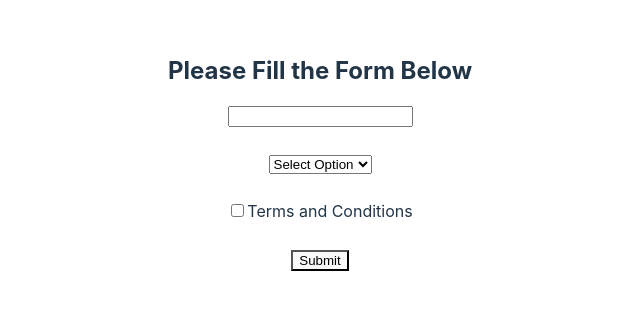
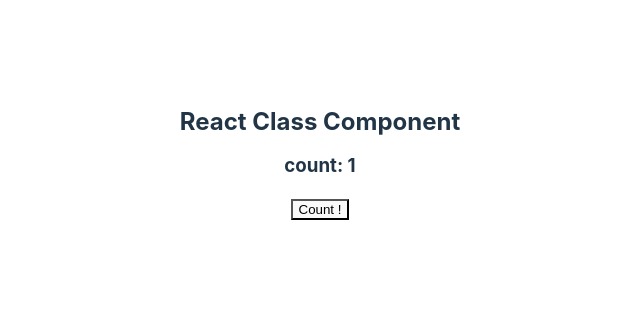
Before and after one commit to numan-iftikhar/react-course-anil, a React (Vite) app: page / in a window 1280 px wide. Shown: the part 245-554 px from the top of the page, without its empty margins (320-960 px from the left). Built offline with nearby package versions, Linux system fonts and the light colour scheme.

Commit message:
Practice state in class component

```diff
--- a/src/App.jsx
+++ b/src/App.jsx
@@ -1,35 +1,28 @@
 import { useState } from "react";
+import React from "react";
 import reactLogo from "./assets/react.svg";
 import "./App.css";
 
-function App() {
-  const [name, setName] = useState("");
-  const [option, setOption] = useState("");
-  const [checked, setChecked] = useState(false);
+class App extends React.Component {
+  constructor() {
+    super();
 
-  console.log([name, option, checked]);
+    this.state = {
+      count: 1,
+    };
+  }
 
-  return (
-    <div className="App">
-      <h2>Please Fill the Form Below</h2>
-      <input type="text" onChange={(e) => setName(e.target.value)} />
-      <br />
-      <br />
-      <select onChange={(e) => setOption(e.target.value)}>
-        <option value="">Select Option</option>
-        <option value="">hello</option>
-        <option value="">mellow</option>
-        <option value="">fellow</option>
-      </select>
-      <br />
-      <br />
-      <input type="checkbox" onChange={(e) => setChecked(e.target.checked)} />
-      <span>Terms and Conditions</span>
-      <br />
-      <br />
-      <button type="submit">Submit</button>
-    </div>
-  );
+  render() {
+    return (
+      <div className="App">
+        <h2>React Class Component</h2>
+        <h3>count: {this.state.count}</h3>
+        <button onClick={() => this.setState({ count: this.state.count + 1 })}>
+          Count !
+        </button>
+      </div>
+    );
+  }
 }
 
 export default App;
```
